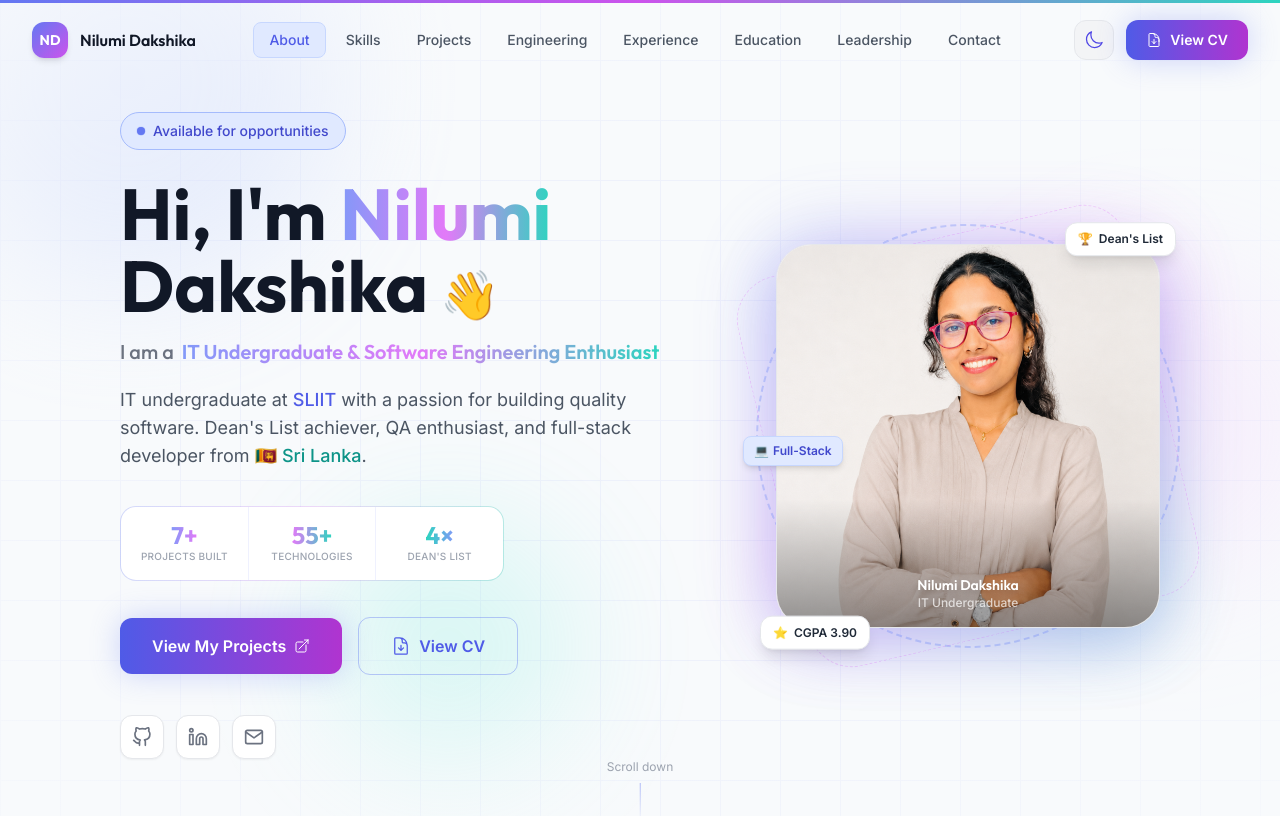
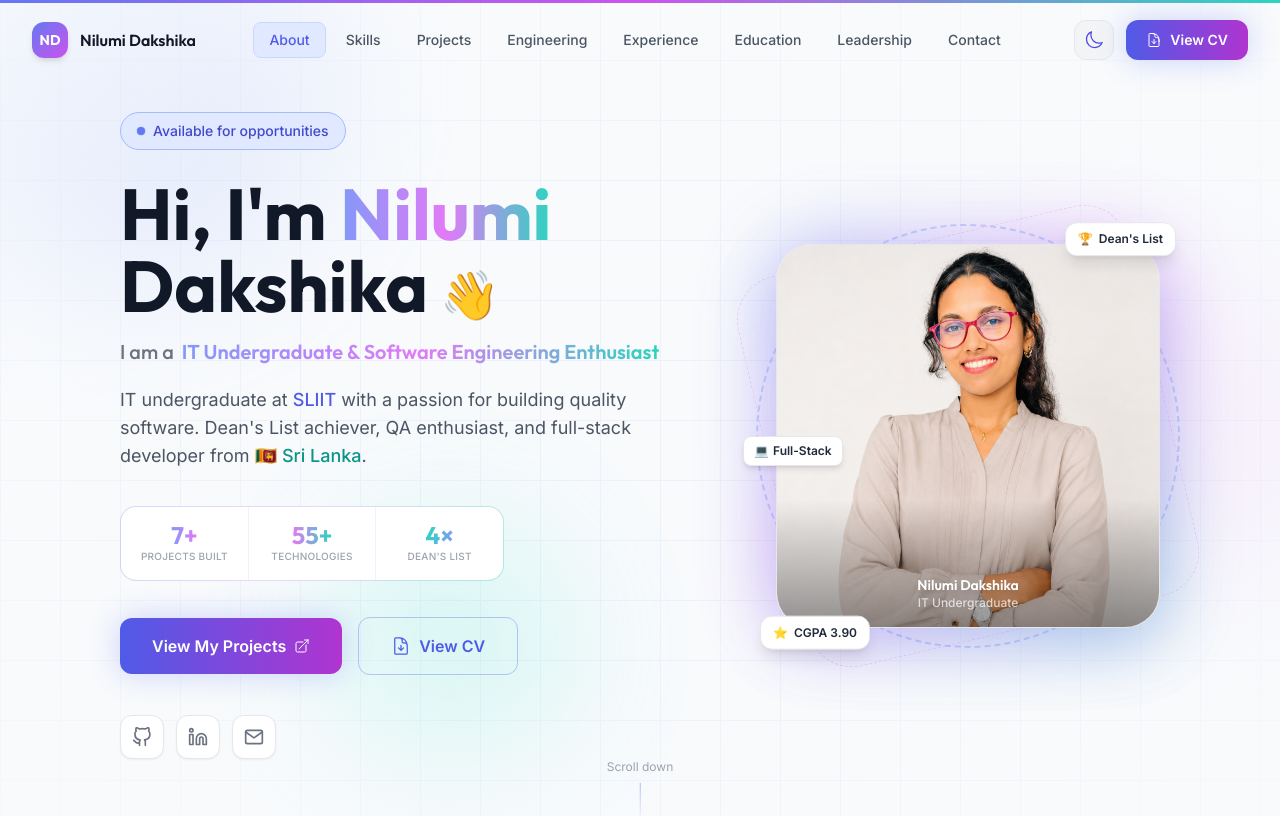
Before and after one commit to nilumi-d/Portfolio, a React (Vite) app: page / in a window 1280 px wide. Shown: the top 816 px of the page. Built offline with nearby package versions, Linux system fonts and the light colour scheme.

Commit message:
fix: improve hero badge contrast in dark mode

```diff
--- a/src/components/Hero.jsx
+++ b/src/components/Hero.jsx
@@ -320,8 +320,8 @@ export default function Hero() {
                 animate={{ x: [0, -8, 0] }}
                 transition={{ duration: 4, repeat: Infinity, ease: 'easeInOut', delay: 0.5 }}
                 className="absolute top-1/2 -translate-y-1/2 -left-8 px-2.5 py-1.5 rounded-lg z-10
-                  dark:bg-primary-500/20 bg-primary-100 dark:border dark:border-primary-500/30 border border-primary-200
-                  text-xs font-semibold dark:text-primary-300 text-primary-700 shadow-md
+                  dark:bg-[#0d1120] bg-white dark:border dark:border-white/10 border border-gray-200
+                  text-xs font-semibold dark:text-gray-200 text-gray-800 shadow-md
                   flex items-center gap-1"
               >
                 💻 <span>Full-Stack</span>
```
